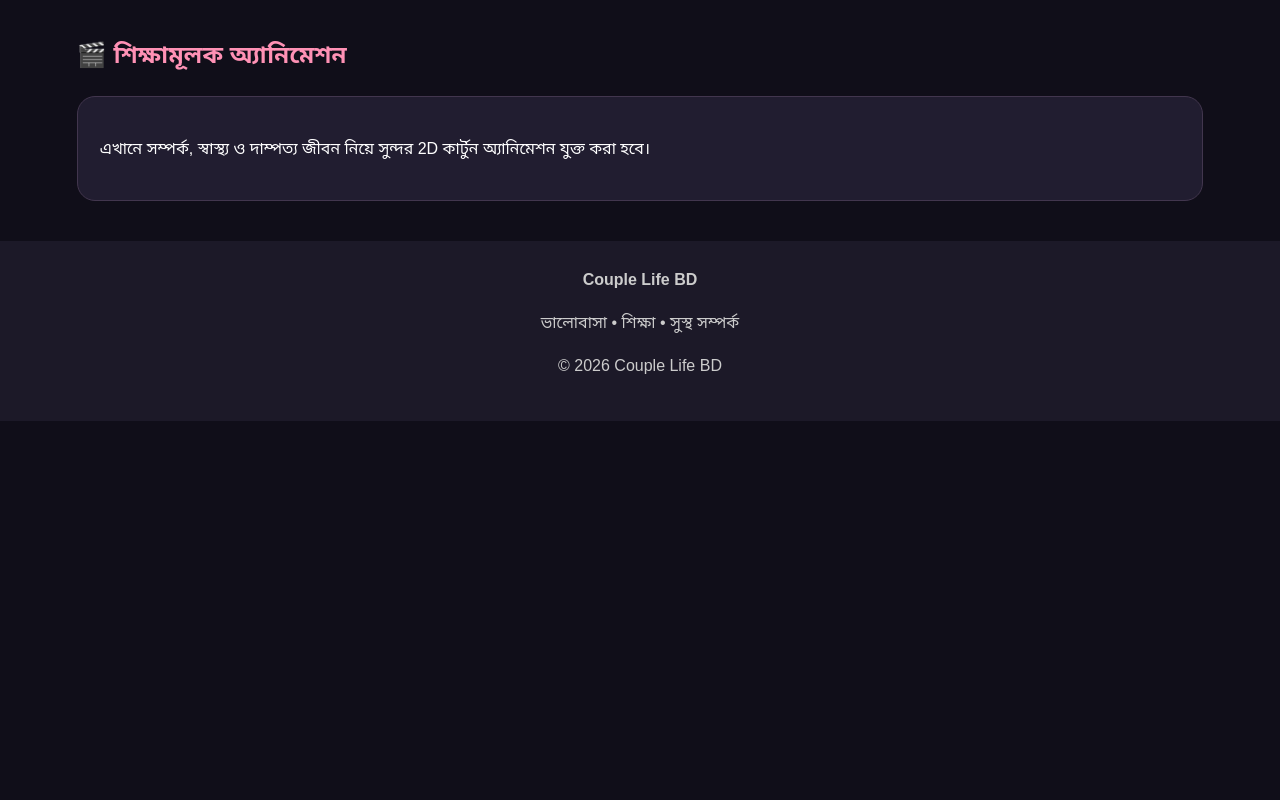
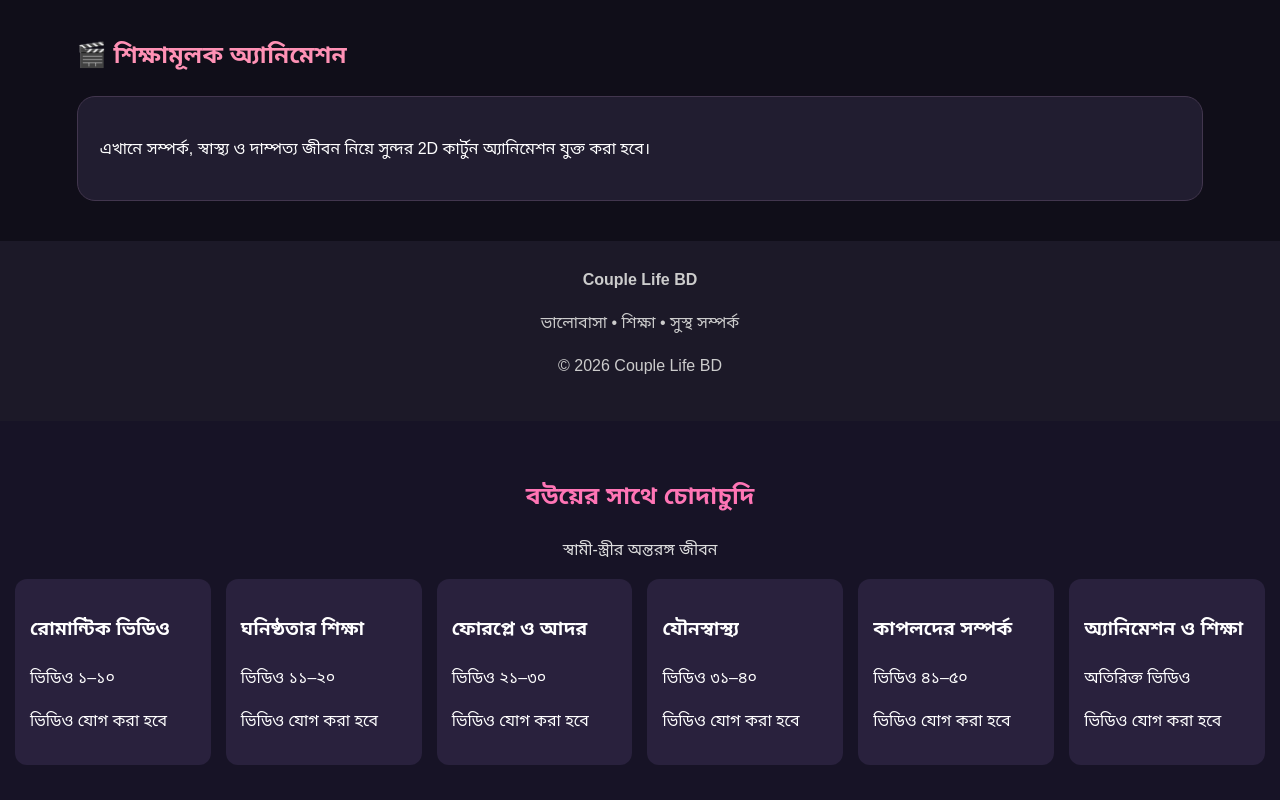
Before and after one commit to hossain0996017-web/Couple-Life-BD-, a plain HTML site: page index.html in a window 1280 px wide. Shown: the part 1590-2390 px from the top of the page. Before the commit the page ends 2011 px from the top, so only its background shows below. Drawn offline with Linux system fonts and the light colour scheme.

Commit message:
Add couple video gallery

```diff
--- a/index.html
+++ b/index.html
@@ -356,6 +356,55 @@ function changeLanguage(){
 }
 
 </script>
+<!-- Couple Video Gallery -->
+<section id="adultGallery" style="padding:35px 15px;background:#171326;color:white;">
+  <h2 style="text-align:center;color:#ff75b5;">
+    বউয়ের সাথে চোদাচুদি
+  </h2>
 
+  <p style="text-align:center;color:#ddd;">
+    স্বামী-স্ত্রীর অন্তরঙ্গ জীবন
+  </p>
+
+  <div style="display:grid;grid-template-columns:repeat(auto-fit,minmax(145px,1fr));gap:15px;">
+
+    <div style="background:#29213d;padding:15px;border-radius:12px;">
+      <h3>রোমান্টিক ভিডিও</h3>
+      <p>ভিডিও ১–১০</p>
+      <p>ভিডিও যোগ করা হবে</p>
+    </div>
+
+    <div style="background:#29213d;padding:15px;border-radius:12px;">
+      <h3>ঘনিষ্ঠতার শিক্ষা</h3>
+      <p>ভিডিও ১১–২০</p>
+      <p>ভিডিও যোগ করা হবে</p>
+    </div>
+
+    <div style="background:#29213d;padding:15px;border-radius:12px;">
+      <h3>ফোরপ্লে ও আদর</h3>
+      <p>ভিডিও ২১–৩০</p>
+      <p>ভিডিও যোগ করা হবে</p>
+    </div>
+
+    <div style="background:#29213d;padding:15px;border-radius:12px;">
+      <h3>যৌনস্বাস্থ্য</h3>
+      <p>ভিডিও ৩১–৪০</p>
+      <p>ভিডিও যোগ করা হবে</p>
+    </div>
+
+    <div style="background:#29213d;padding:15px;border-radius:12px;">
+      <h3>কাপলদের সম্পর্ক</h3>
+      <p>ভিডিও ৪১–৫০</p>
+      <p>ভিডিও যোগ করা হবে</p>
+    </div>
+
+    <div style="background:#29213d;padding:15px;border-radius:12px;">
+      <h3>অ্যানিমেশন ও শিক্ষা</h3>
+      <p>অতিরিক্ত ভিডিও</p>
+      <p>ভিডিও যোগ করা হবে</p>
+    </div>
+
+  </div>
+</section>
 </body>
 </html>
```
